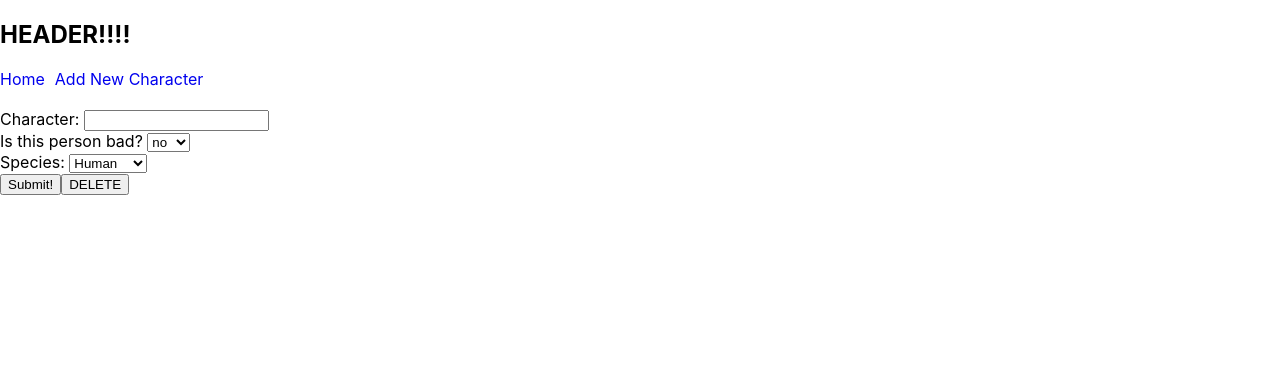
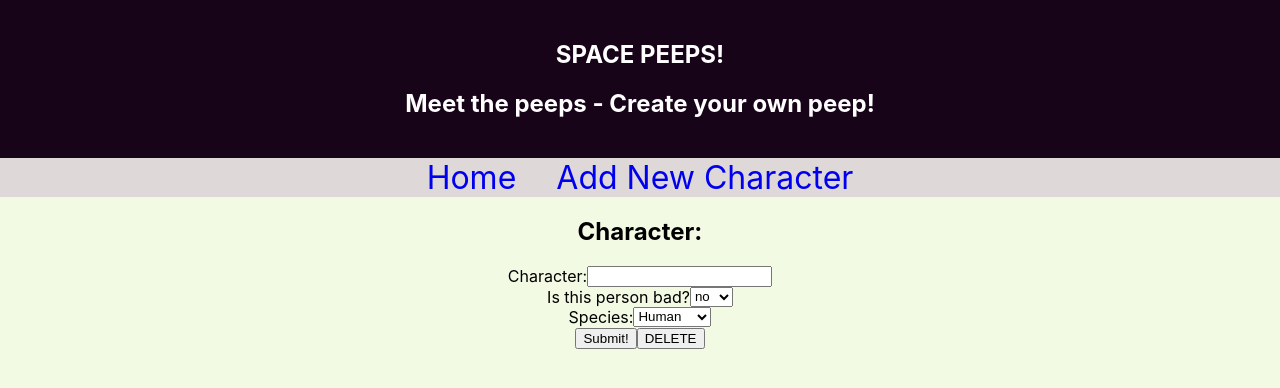
Before and after one commit to simonkaine/Lab-09-Front-End, a React (Create React App) app: page /characters/1 in a window 1280 px wide. Shown: the top 388 px of the page. Built offline with nearby package versions, Linux system fonts and the light colour scheme; no server answers.

Commit message:
Styles Added.

```diff
--- a/src/characterDetails.js
+++ b/src/characterDetails.js
@@ -49,7 +49,10 @@ class CharacterDetails extends Component {
     render() {
         return (
             <>
-            <h1>{this.state.name}</h1>
+            <div className="details-create-header">
+                <h1>Character: {this.state.name}</h1>
+            </div>
+
 
                 <form>
 
@@ -84,9 +87,10 @@ class CharacterDetails extends Component {
                             </select>
                     </div>
 
-                    <button onClick={this.handleClickEvent}>Submit!</button>
-                    <button onClick={this.handleDeleteEvent}>DELETE</button>
-
+                    <div className="button">
+                        <button onClick={this.handleClickEvent}>Submit!</button>
+                        <button onClick={this.handleDeleteEvent}>DELETE</button>
+                    </div>
                 </form>
             </>
          );
--- a/src/characterList.js
+++ b/src/characterList.js
@@ -11,12 +11,15 @@ class CharacterList extends Component {
     render() {
         return (
             <>
-            <h1>List Of Characters</h1>
+            <div className="list-header">
+                <h1>List Of Characters</h1>
+            </div>
+
                 {this.state.characters.map((char) =>
                     <div key={char.id} className="list-of-characters">
-                    <h3>
-                        <Link to={`/characters/${char.id}`}>{char.name}</Link>
-                    </h3>
+                        <h3>
+                            <Link to={`/characters/${char.id}`}>{char.name}</Link>
+                        </h3>
                     </div>
                 )}
             </>
--- a/src/createCharacter.js
+++ b/src/createCharacter.js
@@ -33,7 +33,10 @@ class CreateCharacter extends Component {
     render() {
         return (
             <>
-                <h1>{this.state.name}</h1>
+                <div className="details-create-header">
+                    <h1>Create A Character!</h1>
+                </div>
+
 
                 <form>
 
@@ -67,8 +70,10 @@ class CreateCharacter extends Component {
                                 <option value="martian">Martian</option>
                             </select>
                     </div>
+                    <div className="button">
+                        <button onClick={this.handleClickEvent}>Submit!</button>
+                    </div>
 
-                    <button onClick={this.handleClickEvent}>Submit!</button>
 
                 </form>
             </>
--- a/src/frontEnd.css
+++ b/src/frontEnd.css
@@ -9,15 +9,54 @@ nav li a:hover {
     background-image: linear-gradient(to bottom,  rgb(94, 121, 105) , rgb(255, 255, 255));
 }
 
-.main-page-link {
-    margin-left: 10px;
-}
-
 a {
     text-decoration: none;
 }
 
+.consistent-header {
+    text-align: center;
+    background-color: rgb(24, 4, 24);
+    color: white;
+    padding: 20px 0;
+}
+
 .links-box {
     width: 100%;
+    background-color: rgb(222, 216, 216);
     display: flex;
+    flex-direction:row;
+    justify-content: center;
+    font-size: 2em;
 }
+
+.home-link {
+    margin-right: 20px;
+}
+
+.main-page-link {
+    margin-left: 20px;
+}
+
+.list-header {
+    text-align: center;
+}
+
+.list-of-characters {
+    text-align: center;
+}
+
+.details-create-header {
+    text-align: center;
+}
+
+.details-data {
+    display: flex;
+    justify-content: center;
+}
+
+.button {
+    text-align: center;
+}
+body {
+    background-color: rgb(242, 250, 228);
+}
--- a/src/header.js
+++ b/src/header.js
@@ -7,7 +7,8 @@ class Header extends Component {
         return (
             <header>
                 <div className="consistent-header">
-                    <h1>HEADER!!!!</h1>
+                    <h1>SPACE PEEPS!</h1>
+                    <h2>Meet the peeps - Create your own peep!</h2>
                 </div>
                 <div className="links-box">
                     <NavLink exact to="/" className="home-link">Home</NavLink>
```
